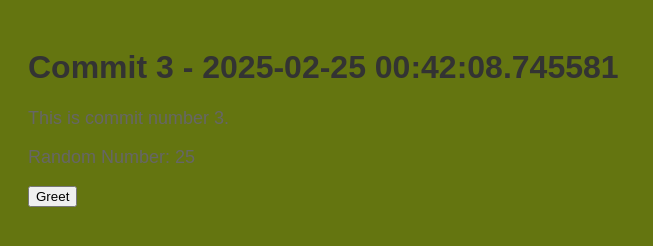
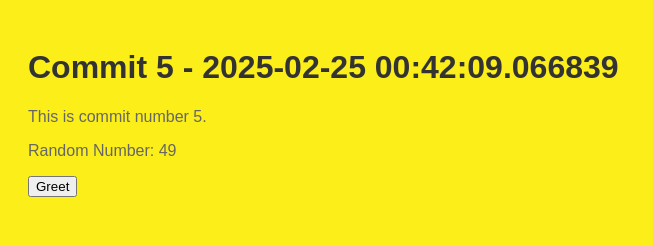
Before and after one commit to stiffs95/myrep-repo-20250225004202, a plain HTML site: page index.html in a window 1280 px wide. Shown: the whole page, without its empty margins (0-653 px from the left). Drawn offline with Linux system fonts and the light colour scheme.

Commit message:
📝 Commit 5 with HTML, CSS, and JS

```diff
--- a/index.html
+++ b/index.html
@@ -2,13 +2,13 @@
     <!DOCTYPE html>
     <html>
     <head>
-        <title>Commit 3 - 2025-02-25 00:42:08.745581</title>
+        <title>Commit 5 - 2025-02-25 00:42:09.066839</title>
         <link rel="stylesheet" href="style.css">
     </head>
     <body>
-        <h1>Commit 3 - 2025-02-25 00:42:08.745581</h1>
-        <p>This is commit number 3.</p>
-        <p>Random Number: 25</p>
+        <h1>Commit 5 - 2025-02-25 00:42:09.066839</h1>
+        <p>This is commit number 5.</p>
+        <p>Random Number: 49</p>
         <button onclick="greet()">Greet</button>
         <script src="script.js"></script>
     </body>
--- a/script.js
+++ b/script.js
@@ -2,4 +2,4 @@
     function greet() {
         alert('Hello from commit ' + commitNumber + '!');
     }
-    var commitNumber = 3;
+    var commitNumber = 5;
--- a/style.css
+++ b/style.css
@@ -1,7 +1,7 @@
 
     body {
         font-family: Arial, sans-serif;
-        background-color: #647510;
+        background-color: #fbee19;
         padding: 20px;
     }
     h1 {
@@ -9,5 +9,5 @@
     }
     p {
         color: #666;
-        font-size: 18px;
+        font-size: 16px;
     }
```
